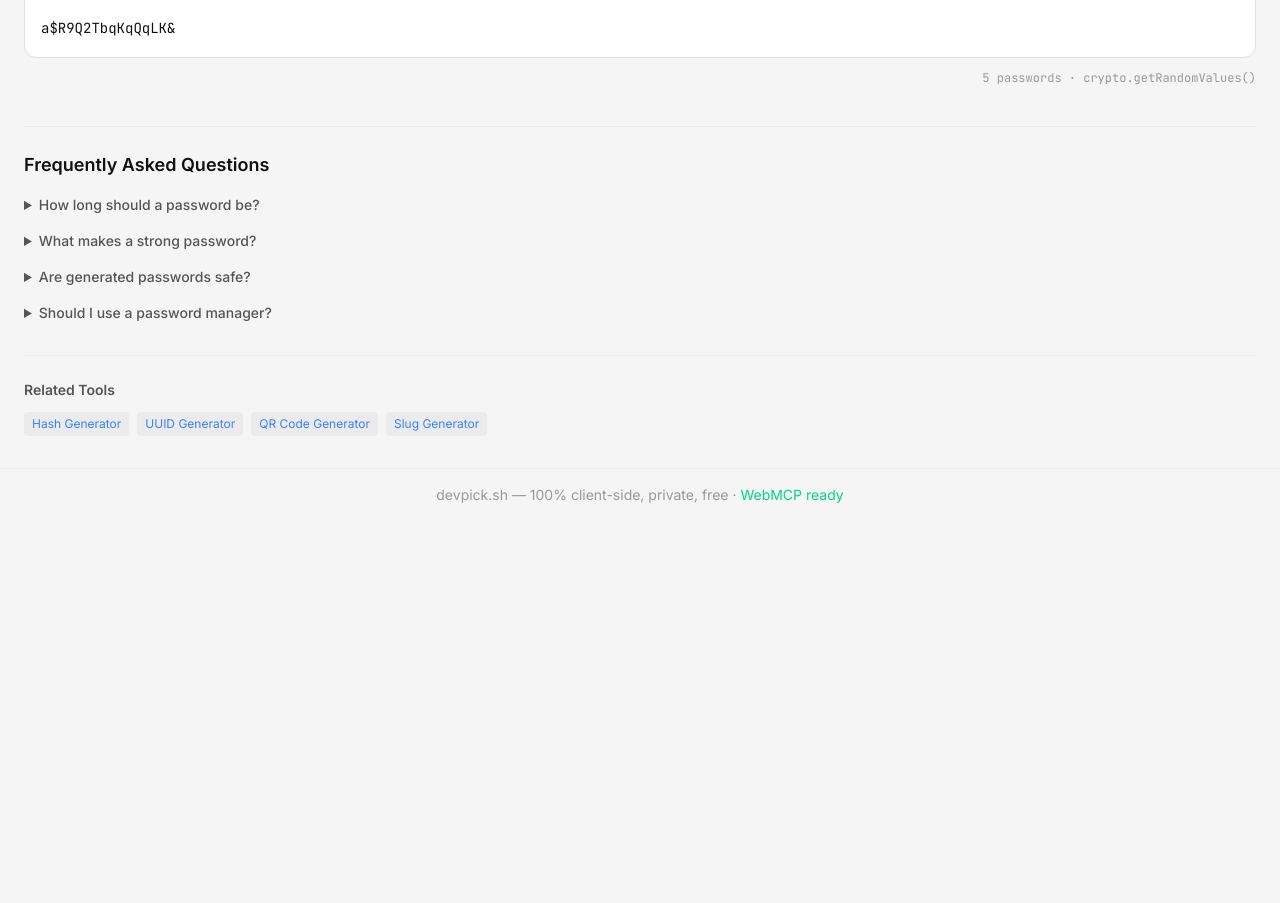
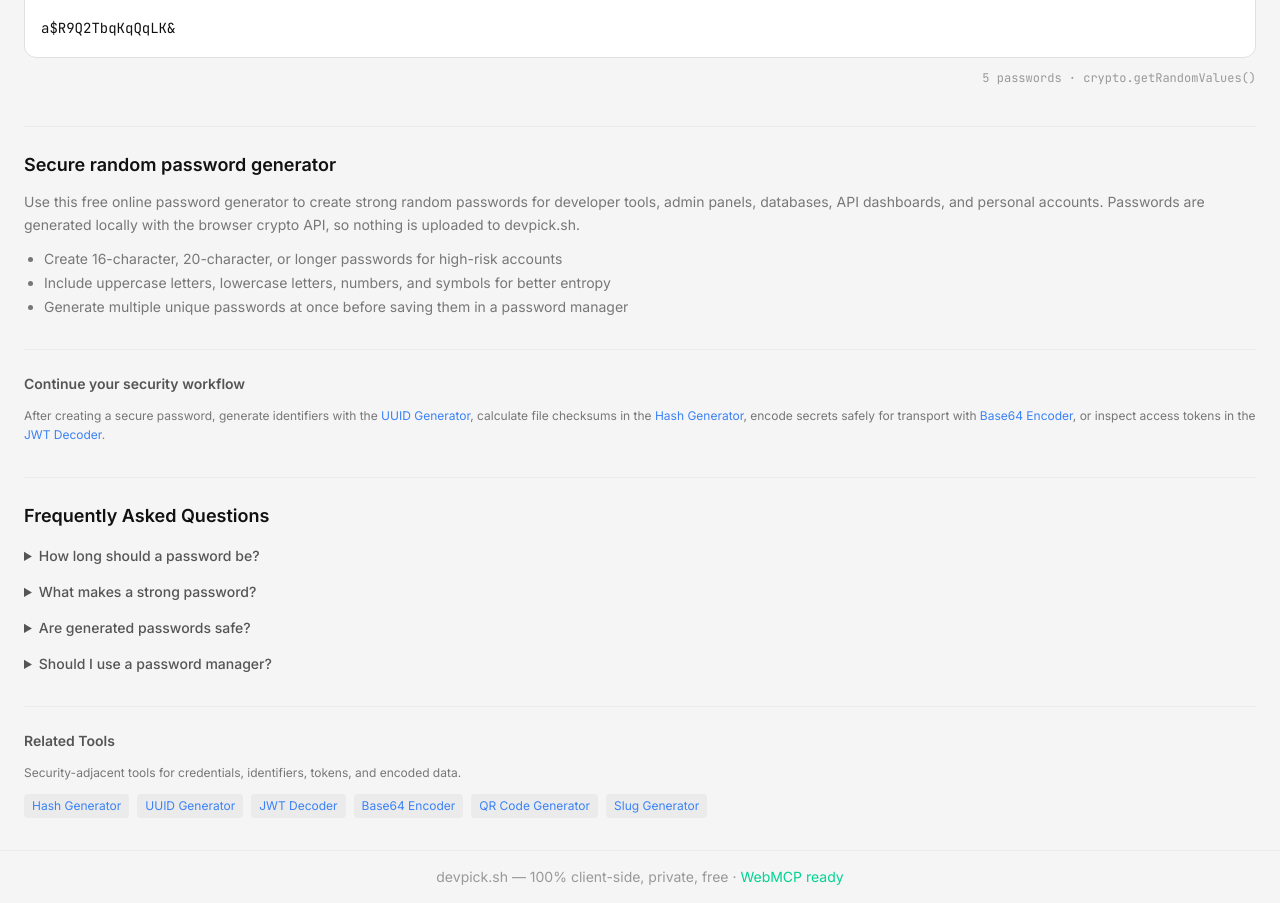
Before and after one commit to kimbobmarley03/devpick.sh, a Next.js app: page /password-generator in a window 1280 px wide. Shown: the part 660-1563 px from the top of the page. Before the commit the page ends 1181 px from the top, so only its background shows below. Built offline with nearby package versions, Linux system fonts and the light colour scheme; no server answers.

Commit message:
seo: expand password generator content

```diff
--- a/app/password-generator/page.tsx
+++ b/app/password-generator/page.tsx
@@ -31,6 +31,49 @@ export default function PasswordPage() {
           }),
         }}
       />
+      <script
+        type="application/ld+json"
+        dangerouslySetInnerHTML={{
+          __html: JSON.stringify({
+            "@context": "https://schema.org",
+            "@type": "FAQPage",
+            mainEntity: [
+              {
+                "@type": "Question",
+                name: "How long should a generated password be?",
+                acceptedAnswer: {
+                  "@type": "Answer",
+                  text: "Use at least 16 characters for important accounts. For admin, developer, or financial accounts, 20 or more random characters is safer.",
+                },
+              },
+              {
+                "@type": "Question",
+                name: "Is this password generator secure?",
+                acceptedAnswer: {
+                  "@type": "Answer",
+                  text: "Yes. Passwords are generated locally in your browser with crypto.getRandomValues(), and the generated passwords are not uploaded or stored.",
+                },
+              },
+              {
+                "@type": "Question",
+                name: "What characters should a strong password include?",
+                acceptedAnswer: {
+                  "@type": "Answer",
+                  text: "A strong random password should use a mix of uppercase letters, lowercase letters, numbers, and symbols, unless a website has specific character restrictions.",
+                },
+              },
+              {
+                "@type": "Question",
+                name: "Should I reuse generated passwords?",
+                acceptedAnswer: {
+                  "@type": "Answer",
+                  text: "No. Generate a unique password for every website or app and save it in a password manager to reduce damage if one account is breached.",
+                },
+              },
+            ],
+          }),
+        }}
+      />
       <PasswordTool />
     </>
   );
--- a/app/password-generator/password-tool.tsx
+++ b/app/password-generator/password-tool.tsx
@@ -269,8 +269,39 @@ export function PasswordTool() {
         {passwords.length} password{passwords.length !== 1 ? "s" : ""} ·{" "}
         crypto.getRandomValues()
       </p>
+
+      {/* SEO Content */}
+      <div className="mt-10 pt-6 border-t border-border-subtle">
+        <h2 className="text-lg font-semibold text-text-primary mb-3">Secure random password generator</h2>
+        <p className="text-sm text-text-dimmed leading-relaxed mb-3">
+          Use this free online password generator to create strong random passwords for developer tools,
+          admin panels, databases, API dashboards, and personal accounts. Passwords are generated locally
+          with the browser crypto API, so nothing is uploaded to devpick.sh.
+        </p>
+        <ul className="list-disc pl-5 text-sm text-text-dimmed space-y-1">
+          <li>Create 16-character, 20-character, or longer passwords for high-risk accounts</li>
+          <li>Include uppercase letters, lowercase letters, numbers, and symbols for better entropy</li>
+          <li>Generate multiple unique passwords at once before saving them in a password manager</li>
+        </ul>
+      </div>
+
+      {/* Internal links: security workflow cluster */}
+      <div className="mt-8 pt-6 border-t border-border-subtle">
+        <h2 className="text-sm font-semibold text-text-secondary mb-3">Continue your security workflow</h2>
+        <p className="text-xs text-text-dimmed leading-relaxed">
+          After creating a secure password, generate identifiers with the{" "}
+          <a href="/uuid-generator" className="text-accent hover:underline">UUID Generator</a>,
+          calculate file checksums in the{" "}
+          <a href="/hash-generator" className="text-accent hover:underline">Hash Generator</a>,
+          encode secrets safely for transport with{" "}
+          <a href="/base64" className="text-accent hover:underline">Base64 Encoder</a>,
+          or inspect access tokens in the{" "}
+          <a href="/jwt-decoder" className="text-accent hover:underline">JWT Decoder</a>.
+        </p>
+      </div>
+
       {/* FAQ Section */}
-      <div className="mt-10 pt-6 border-t border-border-subtle">
+      <div className="mt-8 pt-6 border-t border-border-subtle">
         <h2 className="text-lg font-semibold text-text-primary mb-4">Frequently Asked Questions</h2>
         <div className="space-y-4">
           {[
@@ -292,10 +323,15 @@ export function PasswordTool() {
       {/* Related Tools */}
       <div className="mt-8 pt-6 border-t border-border-subtle">
         <h2 className="text-sm font-semibold text-text-secondary mb-3">Related Tools</h2>
+        <p className="text-xs text-text-dimmed mb-3 leading-relaxed">
+          Security-adjacent tools for credentials, identifiers, tokens, and encoded data.
+        </p>
         <div className="flex flex-wrap gap-2">
           {[
             { name: "Hash Generator", href: "/hash-generator" },
             { name: "UUID Generator", href: "/uuid-generator" },
+            { name: "JWT Decoder", href: "/jwt-decoder" },
+            { name: "Base64 Encoder", href: "/base64" },
             { name: "QR Code Generator", href: "/qr-code-generator" },
             { name: "Slug Generator", href: "/slug-generator" },
           ].map((t) => (
```
